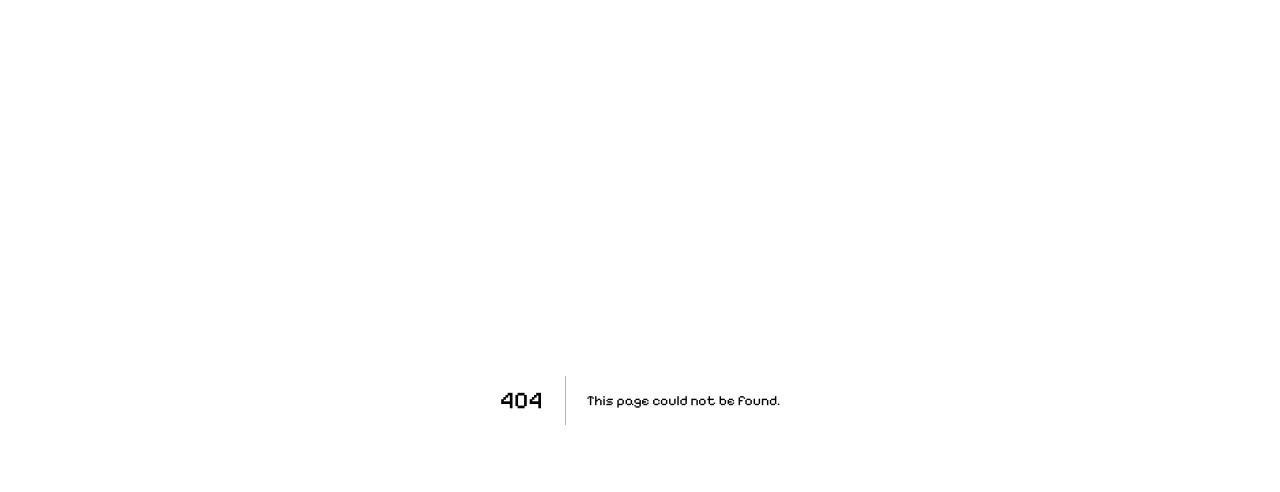
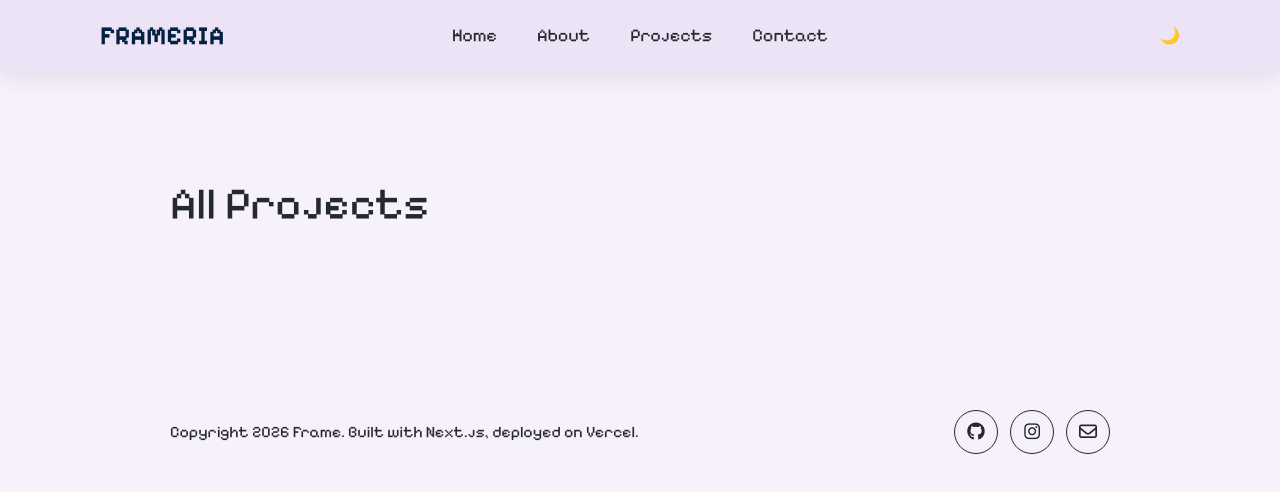
Before and after one commit to zenoframeria/zenoframeria_portfolio, a Next.js app: page /projects in a window 1280 px wide. Before the commit this address had no page. Shown: the top 492 px of the page. Built offline with nearby package versions, Linux system fonts and the light colour scheme.

Commit message:
Add: Update Navbar links and create Projects page

```diff
--- a/app/page.tsx
+++ b/app/page.tsx
@@ -74,7 +74,7 @@ export default function Home() {
             />
           </div>
           <div className="mt-10 flex justify-center">
-              <a href="#experience" className="btn-outline">See more work</a>
+              <a href="/projects" className="btn-outline">See more projects</a>
           </div>
         </section>
 
--- /dev/null
+++ b/app/projects/page.tsx
@@ -0,0 +1,16 @@
+import Navbar from "@/components/Navbar";
+import SimpleFooter from "@/components/SimpleFooter";
+
+export default function ProjectsPage() {
+  return (
+    <>
+      <Navbar />
+      <main>
+        <section className="section" id="all-projects">
+          <h2>All Projects</h2>
+        </section>
+      </main>
+      <SimpleFooter />
+    </>
+  );
+}
--- a/components/Navbar.tsx
+++ b/components/Navbar.tsx
@@ -2,13 +2,13 @@ export default function Navbar() {
     return (
         <header className="navbar">
             <div className="nav-inner">
-                <a href="#home" className="logo">FRAMERIA</a>
+                <a href="/" className="logo">FRAMERIA</a>
 
                 <nav className="nav-links">
-                    <a href="#about">Home</a>
-                    <a href="#experience">About</a>
-                    <a href="#projects">Projects</a>
-                    <a href="#achievements">Contact</a>
+                    <a href="/">Home</a>
+                    <a href="/#about">About</a>
+                    <a href="/projects">Projects</a>
+                    <a href="/#contact">Contact</a>
                 </nav>
 
                 <button id="themeToggle" className="theme-btn" aria-label="Toggle Theme">
```
